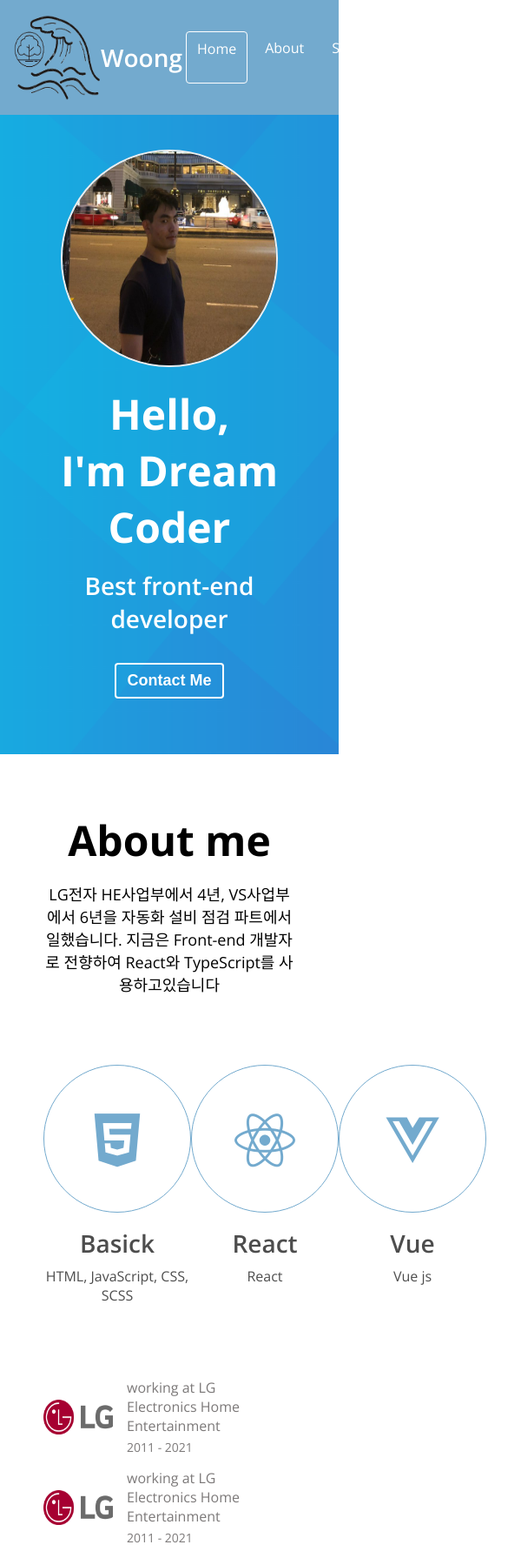
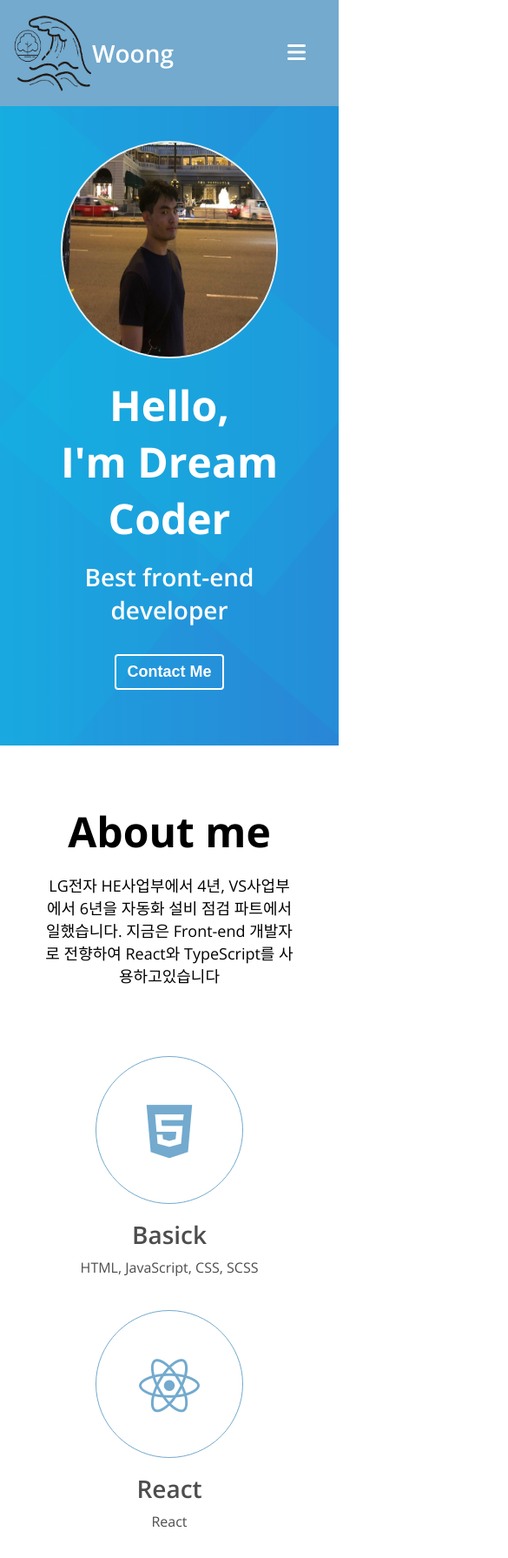
Before and after one commit to wowoong/portfolio, a plain HTML site: page index.html in a window 390 px wide. Shown: the top 1791 px of the page at 87% size, 585 px wide, since content can reach past the window. Drawn offline with nearby package versions, Linux system fonts and the light colour scheme.

Commit message:
CSS: responsive

```diff
--- a/index.html
+++ b/index.html
@@ -30,7 +30,14 @@
       <li class="navbar__menu__item">Testimonials</li>
       <li class="navbar__menu__item">Contact</li>
     </ul>
+
+    <!-- Toggle button -->
+    <button class="navbar__toggle-btn">
+      <i class="fas fa-bars"></i>
+    </button>
+
   </nav>
+
 
   <!-- Home -->
   <section id="home">
--- a/style.css
+++ b/style.css
@@ -103,8 +103,8 @@ p {
   align-items: center;
 }
 .navbar__logo img {
-  height: 100px;
-  width: 100px;
+  height: 90px;
+  width: 90px;
 }
 .navbar__menu__item {
   padding: 8px 12px;
@@ -118,6 +118,17 @@ p {
 .navbar__menu__item:hover {
   background-color: var(--color-dark-pink);
 }
+
+
+.navbar__toggle-btn {
+  position: absolute;
+  right: 32px;
+  top: 46px;
+  font-size: 24px;
+  color: var(--color-white);
+  display: none;
+}
+
 
 /* Home */
 #home {
@@ -397,3 +408,35 @@ p {
   color: var(--color-yellow);
   transition: all var(--annimation-duration) ease-in;
 }
+
+@media screen and (max-width: 768px) {
+  .navbar__toggle-btn {
+    display: block;
+  }
+  #navbar {
+    flex-direction: column;
+    align-items: flex-start;
+  }
+  .navbar__menu {
+    flex-direction: column;
+    text-align: center;
+    width: 100%;
+    display: none;
+  }
+  .about__majors {
+    flex-direction: column;
+  }
+  .major {
+    margin-bottom: 38px;
+  }
+  .skillset {
+    flex-direction: column;
+  }
+  .project {
+    flex-grow: 1;
+  }
+  .testimonial__avatar {
+    width: 80px;
+    height: 80px;
+  }
+}
```
